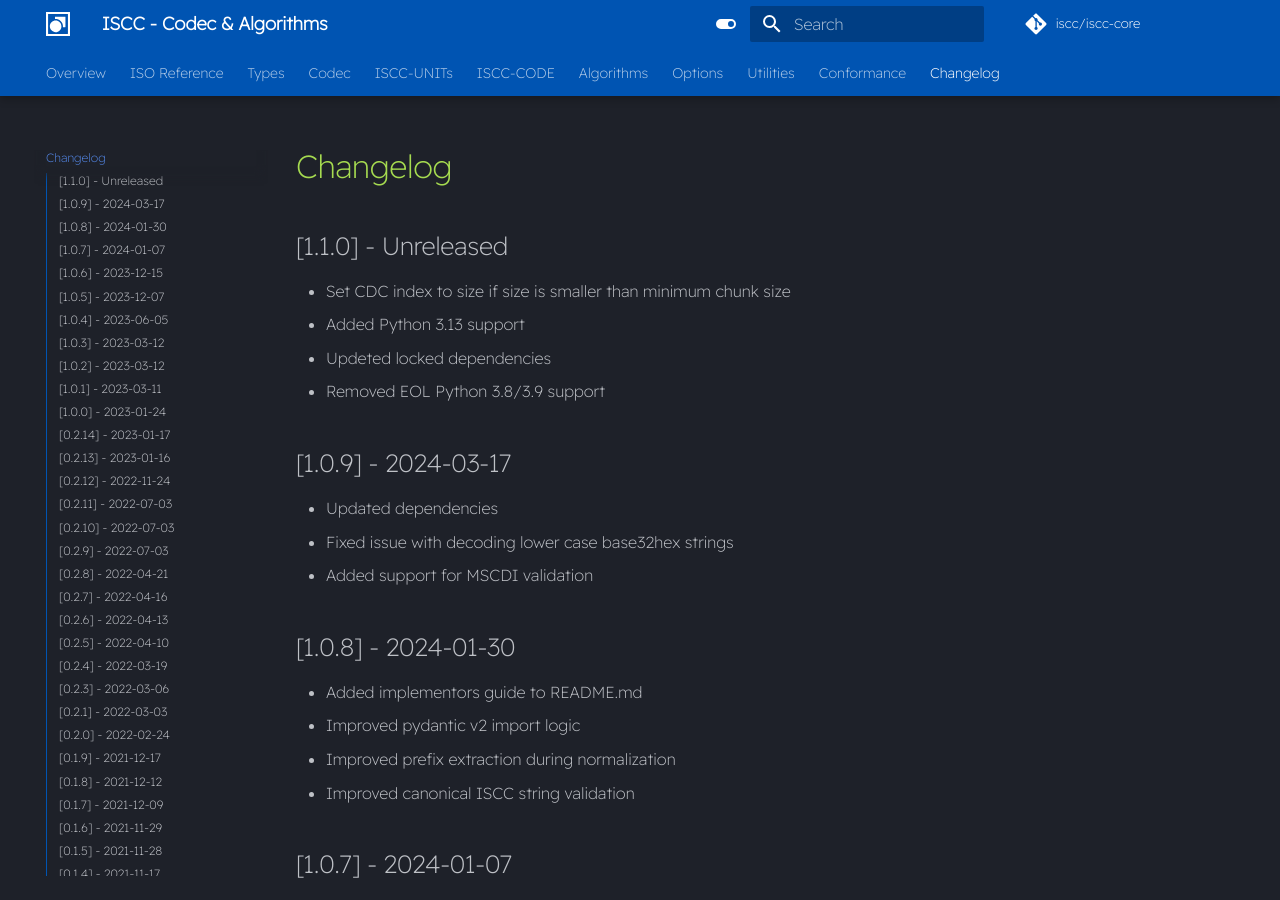
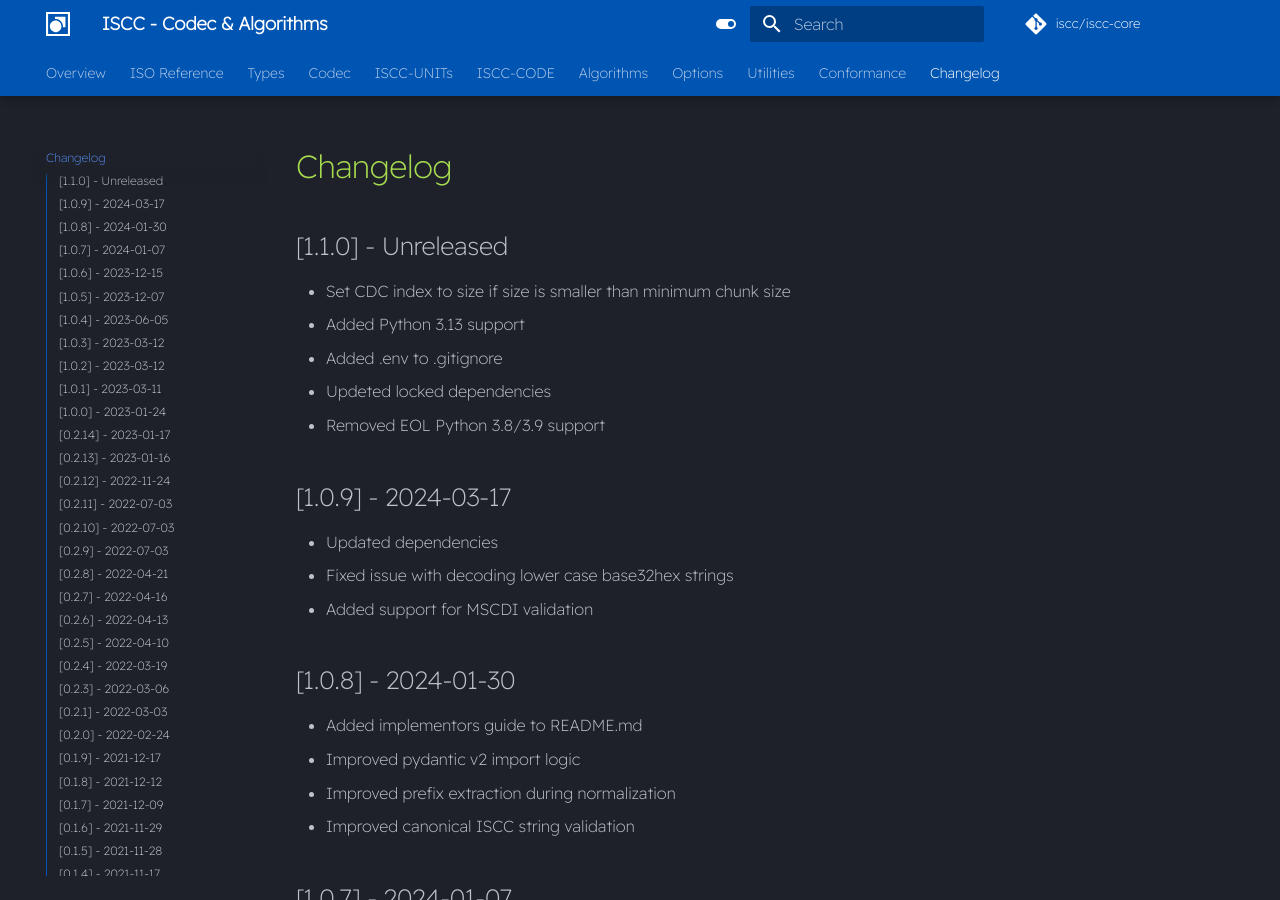
Before and after one commit to iscc/iscc-core, an MkDocs documentation site: the page built from docs/changelog.md, in a window 1280 px wide and 900 px high. Built offline with MkDocs 1.6.1 and Material for MkDocs 9.7.7, drawn with Linux system fonts in a browser that asks for light colours; comment, search, counter and statistics services are not loaded.

Commit message:
Add .env to .gitignore

```diff
--- a/docs/changelog.md
+++ b/docs/changelog.md
@@ -3,6 +3,7 @@
 ## [1.1.0] - Unreleased
 - Set CDC index to size if size is smaller than minimum chunk size
 - Added Python 3.13 support
+- Added .env to .gitignore
 - Updeted locked dependencies
 - Removed EOL Python 3.8/3.9 support
 
```
Also changed, not shown: CHANGELOG.md (+1 -0 lines), 1 other file.
